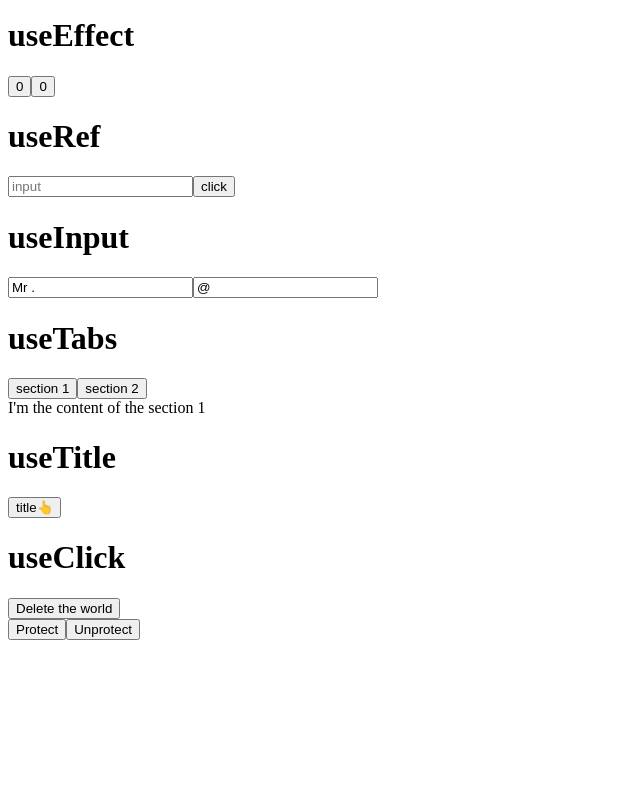
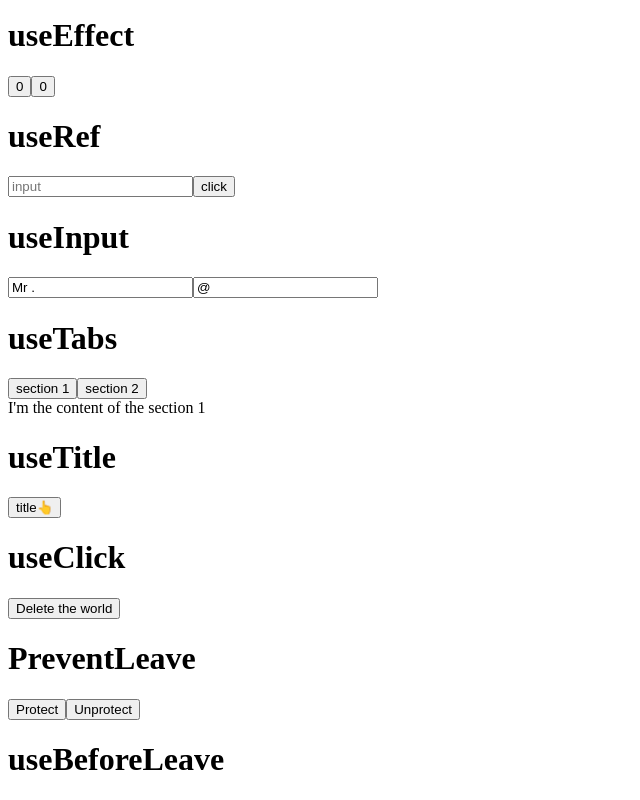
Before and after one commit to kyoowon/React-hook-totorial, a React (Create React App) app: page / in a window 1280 px wide. Shown: the part 323-1123 px from the top of the page, without its empty margins (0-640 px from the left). Before the commit the page ends 971 px from the top, so only its background shows below. Built offline with nearby package versions, Linux system fonts and the light colour scheme; the HTML template or start-up script is replaced by a standard one.

Commit message:
✅ update(*) : typing correction

```diff
--- a/src/App.js
+++ b/src/App.js
@@ -6,7 +6,8 @@ import {Example_5} from './Components/customs/useTitle.js';
 import {Example_6} from './Components/useRef.js';
 import {Example_7} from './Components/customs/useClick.js';
 import {Example_8} from './Components/customs/useConfirm.js';
-import {Exmaple_9} from './Components/customs/usePreventLeave.js';
+import {Example_9} from './Components/customs/usePreventLeave.js';
+import {Example_10} from './Components/customs/useBeforeLeave.js';
 
 function App() {
   return (
@@ -29,7 +30,9 @@ function App() {
       {/* react custom hooks - useConfirm */}
       <Example_8></Example_8>
       {/* react custom hooks - usePreventLeave */}
-      <Exmaple_9></Exmaple_9>
+      <Example_9></Example_9>
+      {/* react custom hooks - useBeforeLeave */}
+      <Example_10></Example_10>
     </div>
   );
 }
--- a/src/Components/customs/usePreventLeave.js
+++ b/src/Components/customs/usePreventLeave.js
@@ -12,10 +12,11 @@ const usePreventLeave = () => {
     return { enablePrevet, disablePrevet}
 }
 
-export function Exmaple_9() {
+export function Example_9() {
     const {enablePrevet, disablePrevet} = usePreventLeave();
     return (
         <div>
+            <h1>PreventLeave</h1>
             <button onClick={enablePrevet}>Protect</button>
             <button onClick={disablePrevet}>Unprotect</button>
         </div>
```
